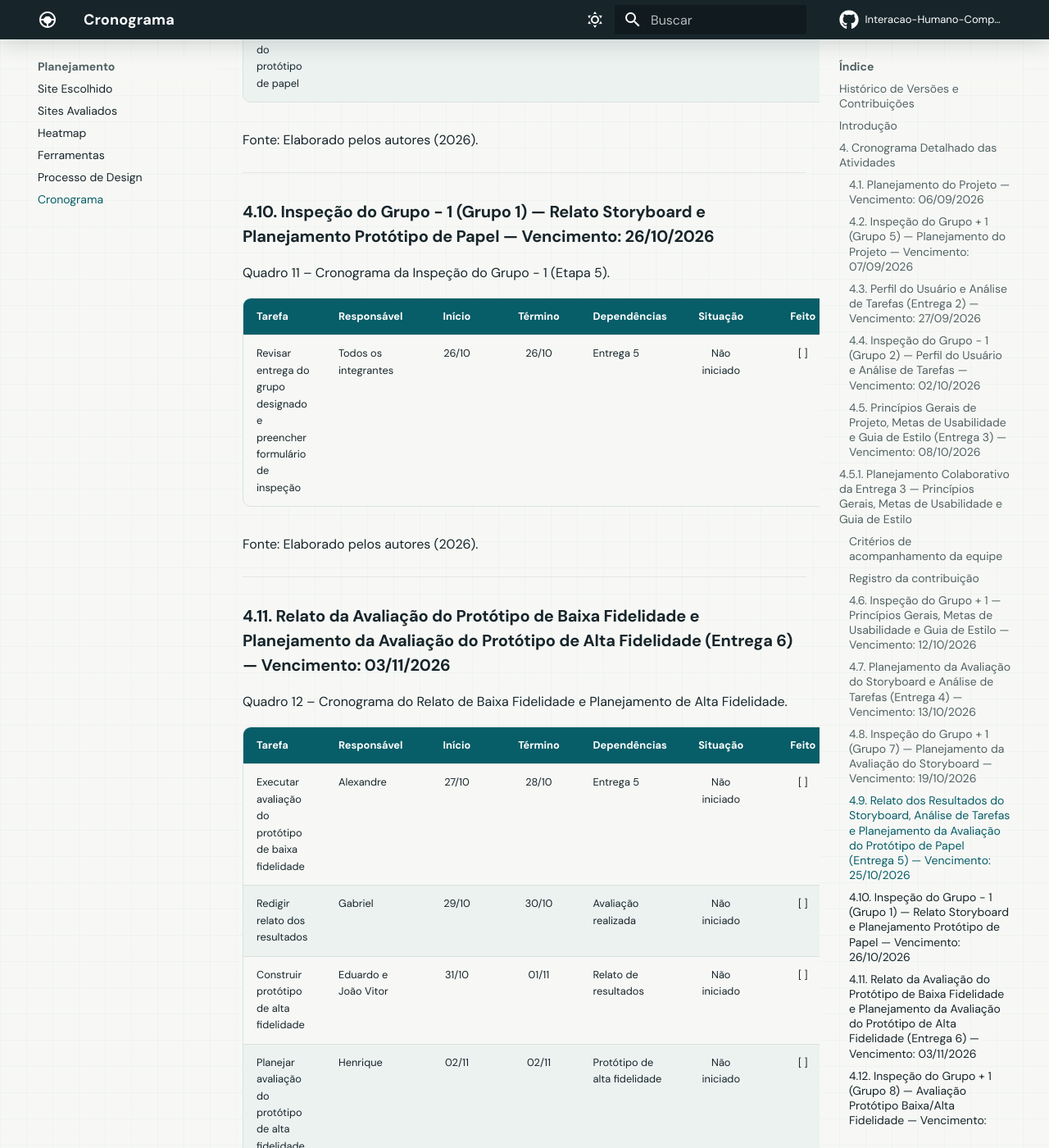
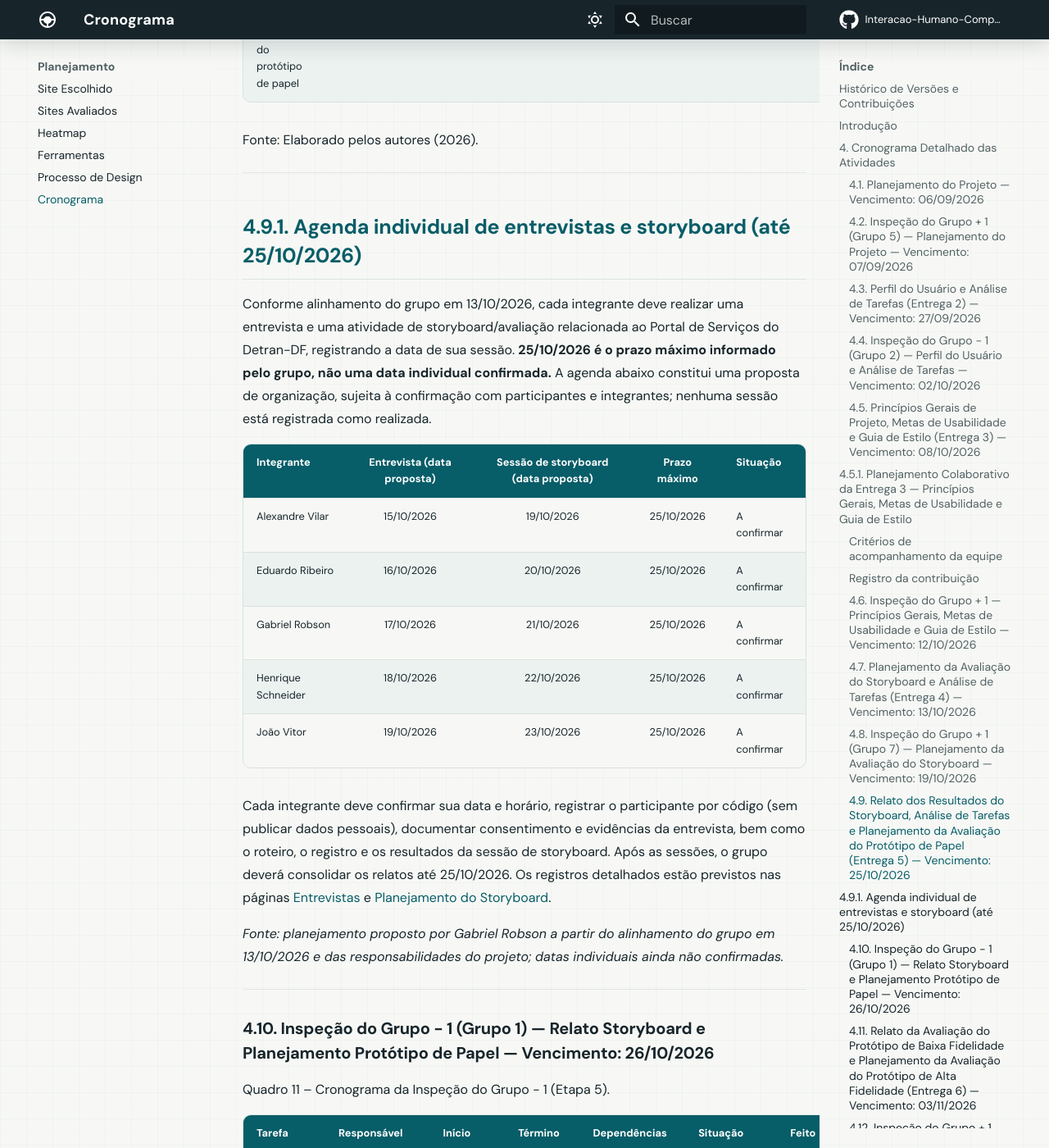
Before and after one commit to Interacao-Humano-Computador/2026.2-Grupo03, an MkDocs documentation site: the page built from docs/planejamento/cronograma/cronograma_planejado.md, in a window 1280 px wide and 1400 px high, scrolled down 8492 px. Shown: the whole window at 82% size. Built offline with MkDocs 1.6.1 and Material for MkDocs 9.7.7, drawn with Linux system fonts in a browser that asks for light colours; comment, search, counter and statistics services are not loaded.

Commit message:
docs: agenda entrevistas e storyboard por integrante ate 25 outubro

```diff
--- a/docs/planejamento/cronograma/cronograma_planejado.md
+++ b/docs/planejamento/cronograma/cronograma_planejado.md
@@ -183,6 +183,24 @@ Fonte: Elaborado pelos autores (2026).
 
 ---
 
+## 4.9.1. Agenda individual de entrevistas e storyboard (até 25/10/2026)
+
+Conforme alinhamento do grupo em 13/10/2026, cada integrante deve realizar uma entrevista e uma atividade de storyboard/avaliação relacionada ao Portal de Serviços do Detran-DF, registrando a data de sua sessão. **25/10/2026 é o prazo máximo informado pelo grupo, não uma data individual confirmada.** A agenda abaixo constitui uma proposta de organização, sujeita à confirmação com participantes e integrantes; nenhuma sessão está registrada como realizada.
+
+| Integrante | Entrevista (data proposta) | Sessão de storyboard (data proposta) | Prazo máximo | Situação |
+| :--- | :---: | :---: | :---: | :--- |
+| Alexandre Vilar | 15/10/2026 | 19/10/2026 | 25/10/2026 | A confirmar |
+| Eduardo Ribeiro | 16/10/2026 | 20/10/2026 | 25/10/2026 | A confirmar |
+| Gabriel Robson | 17/10/2026 | 21/10/2026 | 25/10/2026 | A confirmar |
+| Henrique Schneider | 18/10/2026 | 22/10/2026 | 25/10/2026 | A confirmar |
+| João Vitor | 19/10/2026 | 23/10/2026 | 25/10/2026 | A confirmar |
+
+Cada integrante deve confirmar sua data e horário, registrar o participante por código (sem publicar dados pessoais), documentar consentimento e evidências da entrevista, bem como o roteiro, o registro e os resultados da sessão de storyboard. Após as sessões, o grupo deverá consolidar os relatos até 25/10/2026. Os registros detalhados estão previstos nas páginas [Entrevistas](../../perfil-de-usuario/entrevistas/entrevistas.md) e [Planejamento do Storyboard](../../storyboard/planejamento/story.md).
+
+*Fonte: planejamento proposto por Gabriel Robson a partir do alinhamento do grupo em 13/10/2026 e das responsabilidades do projeto; datas individuais ainda não confirmadas.*
+
+---
+
 ### 4.10. Inspeção do Grupo - 1 (Grupo 1) — Relato Storyboard e Planejamento Protótipo de Papel — Vencimento: 26/10/2026
 
 Quadro 11 – Cronograma da Inspeção do Grupo - 1 (Etapa 5).
```
